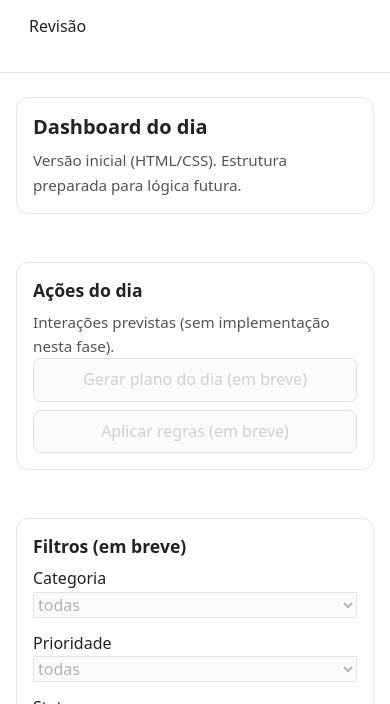
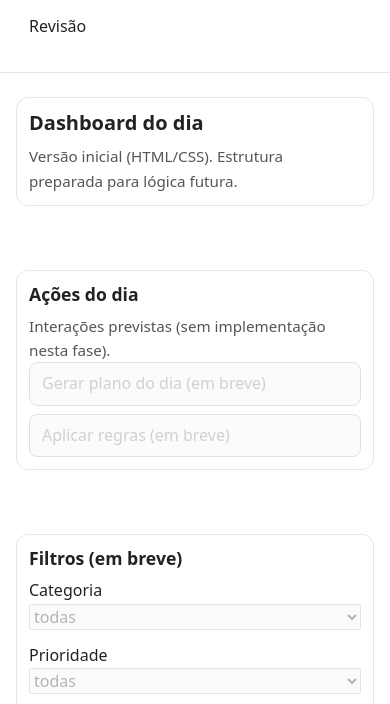
Before and after one commit to tngfx84/checklist-inteligente-rotina, a plain HTML site: page index.html in a window 390 px wide. Shown: the part 109-813 px from the top of the page. Drawn offline with Linux system fonts and the light colour scheme.

Commit message:
feat: refinar adaptacao de layout com flex-wrap e gaps

```diff
--- a/assets/css/responsive.css
+++ b/assets/css/responsive.css
@@ -14,6 +14,7 @@
 
   .nav {
     width: 100%;
+    justify-content: flex-start;
     flex-wrap: wrap;
     gap: var(--space-2);
   }
@@ -34,6 +35,30 @@
   .acoes button {
     width: 100%;
   }
+
+  .panel,
+  .periodo,
+  .tarefa {
+    padding: var(--space-3);
+  }
+
+  .panel + .panel,
+  .periodo + .periodo {
+    margin-top: var(--space-4);
+  }
+
+  .lista-tarefas {
+    gap: var(--space-3);
+  }
+
+  .acoes {
+    gap: var(--space-2);
+  }
+
+  .acoes button {
+    width: 100%;
+    text-align: left;
+  }
 }
 
 /* Tablet */
@@ -41,4 +66,12 @@
   .container {
     padding: var(--space-5) var(--space-4);
   }
+
+.site-header .container {
+  gap: var(--space-3);
 }
+
+.nav {
+  gap: var(--space-2);
+}
+}
```
